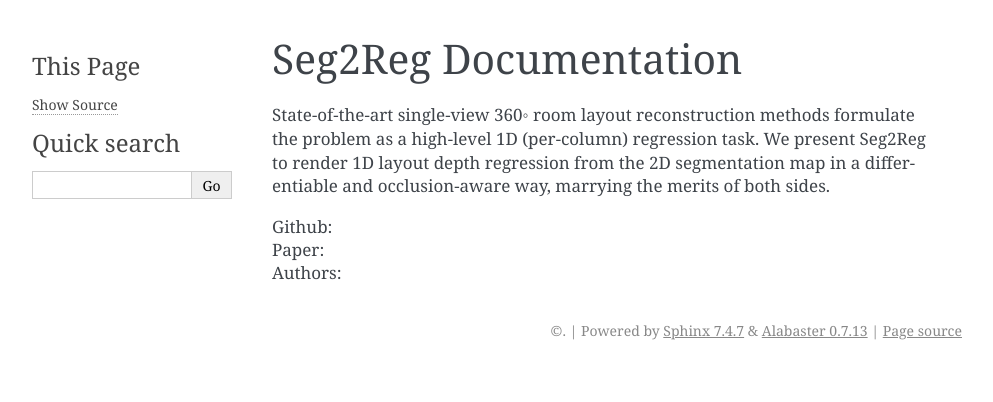
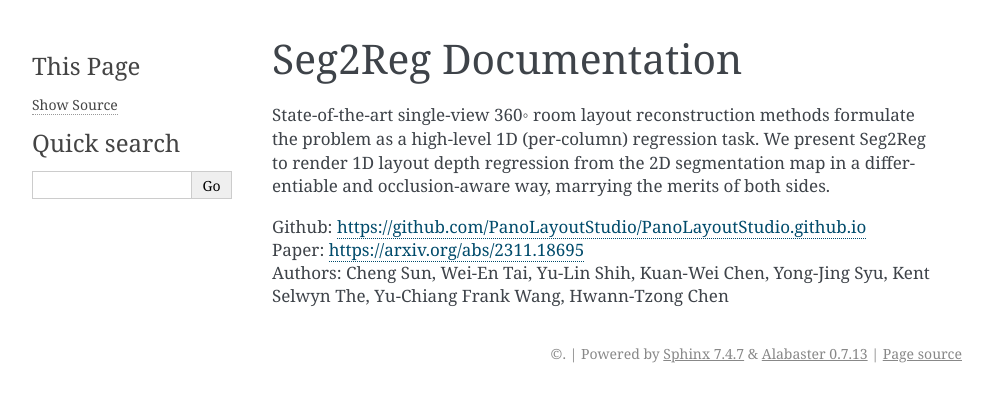
Before and after one commit to PanoLayoutStudio/PanoLayoutStudio.github.io, a Sphinx documentation site: the page built from docs/source/index.rst, in a window 1280 px wide. Shown: the top 402 px of the page, without its empty margins (148-1141 px from the left). Built offline with Sphinx 7.4.7, drawn with Linux system fonts in a browser that asks for light colours.

Commit message:
Update index.rst

```diff
--- a/docs/source/index.rst
+++ b/docs/source/index.rst
@@ -6,6 +6,6 @@ as a high-level 1D (per-column) regression task. We present Seg2Reg to render 1D
 regression from the 2D segmentation map in a differentiable and occlusion-aware way, marrying
 the merits of both sides.
 
-| Github:
-| Paper:
-| Authors:
+| Github: https://github.com/PanoLayoutStudio/PanoLayoutStudio.github.io
+| Paper: https://arxiv.org/abs/2311.18695
+| Authors: Cheng Sun, Wei-En Tai, Yu-Lin Shih, Kuan-Wei Chen, Yong-Jing Syu, Kent Selwyn The, Yu-Chiang Frank Wang, Hwann-Tzong Chen
```
